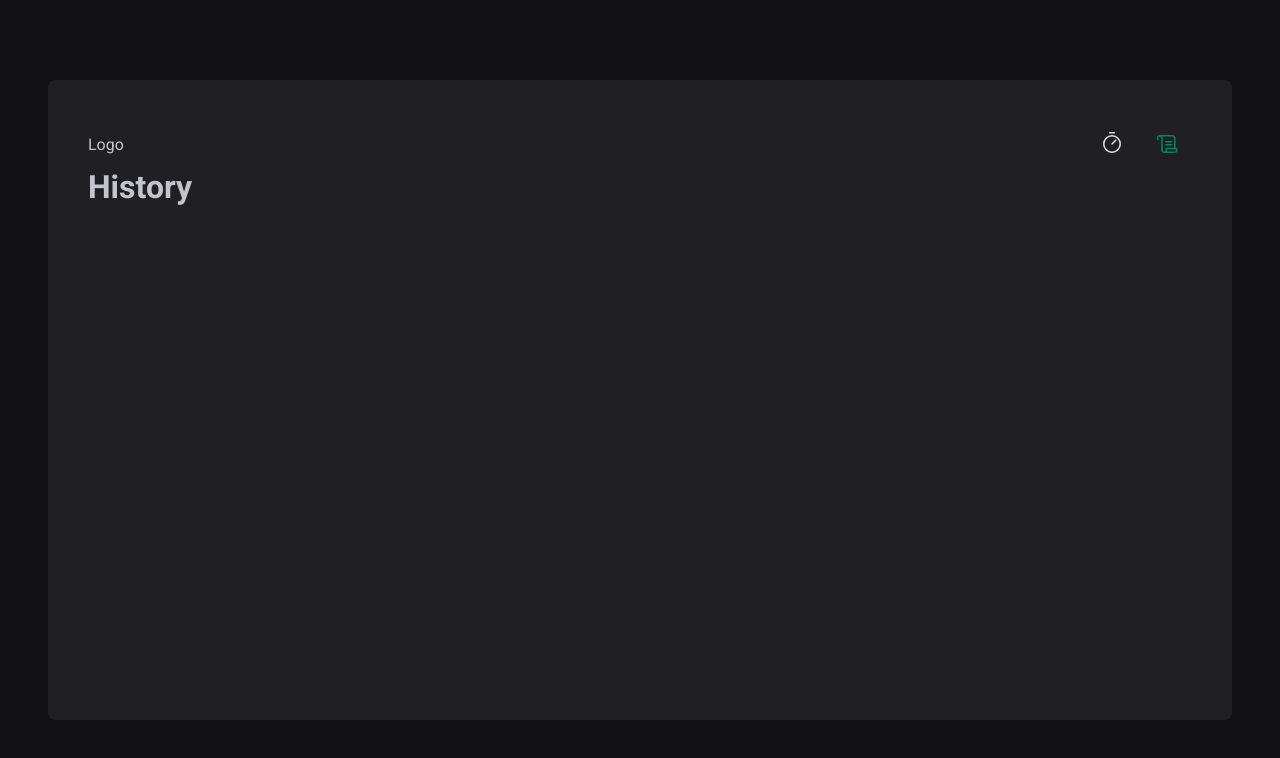
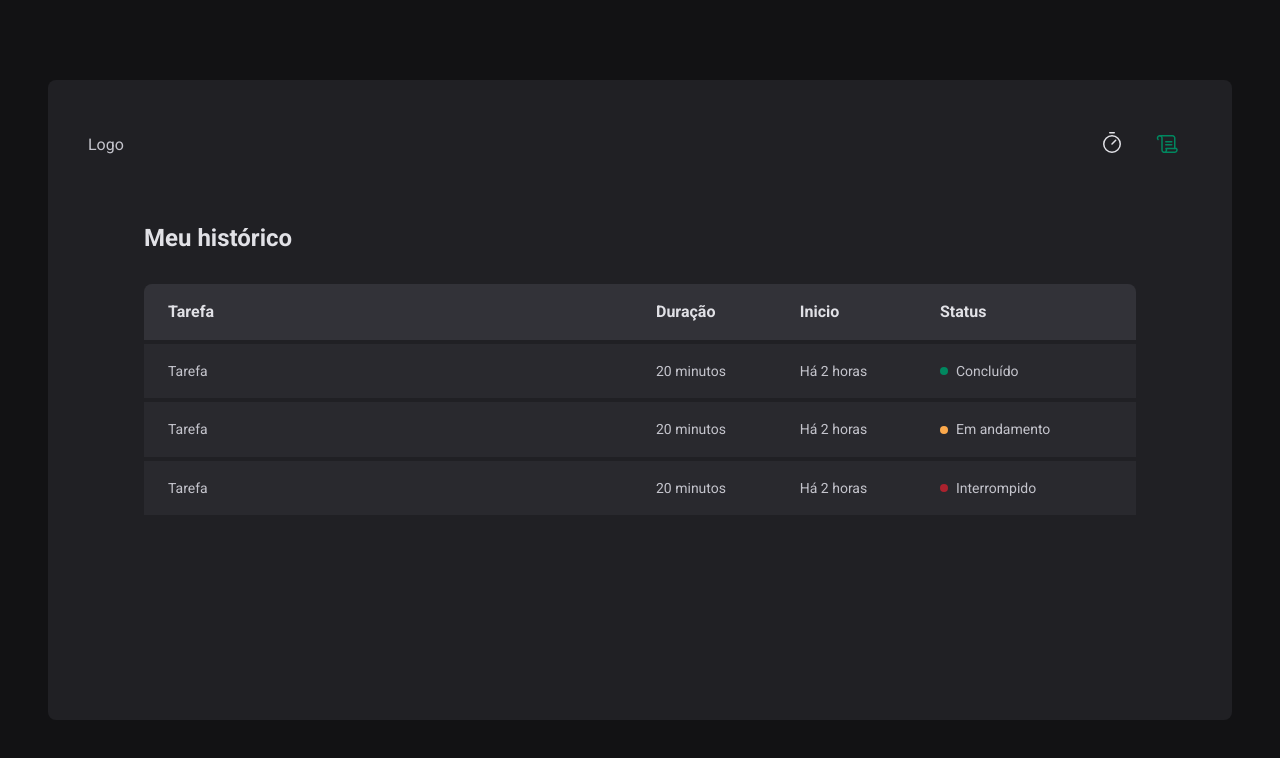
Before and after one commit to gutierry13/pomodoroTimer, a React (Vite) app: page /history in a window 1280 px wide. Shown: the top 758 px of the page. Built offline with nearby package versions, Linux system fonts and the light colour scheme.

Commit message:
History page and task status

```diff
--- a/src/pages/history/index.tsx
+++ b/src/pages/history/index.tsx
@@ -1,7 +1,47 @@
+import { HistoryContainer, HistoryList, Status } from './styles'
+
 export function History() {
   return (
-    <div>
-      <h1>History</h1>
-    </div>
+    <HistoryContainer>
+      <h1>Meu histórico</h1>
+      <HistoryList>
+        <table>
+          <thead>
+            <tr>
+              <th>Tarefa</th>
+              <th>Duração</th>
+              <th>Inicio</th>
+              <th>Status</th>
+            </tr>
+          </thead>
+          <tbody>
+            <tr>
+              <td>Tarefa</td>
+              <td>20 minutos</td>
+              <td>Há 2 horas</td>
+              <td>
+                <Status statusColor="green">Concluído</Status>
+              </td>
+            </tr>
+            <tr>
+              <td>Tarefa</td>
+              <td>20 minutos</td>
+              <td>Há 2 horas</td>
+              <td>
+                <Status statusColor="yellow">Em andamento</Status>
+              </td>
+            </tr>
+            <tr>
+              <td>Tarefa</td>
+              <td>20 minutos</td>
+              <td>Há 2 horas</td>
+              <td>
+                <Status statusColor="red">Interrompido</Status>
+              </td>
+            </tr>
+          </tbody>
+        </table>
+      </HistoryList>
+    </HistoryContainer>
   )
 }
--- a/src/pages/history/styles.ts
+++ b/src/pages/history/styles.ts
@@ -0,0 +1,73 @@
+import { styled } from 'styled-components'
+
+export const HistoryContainer = styled.main`
+  flex: 1;
+  padding: 3.5rem;
+  display: flex;
+  flex-direction: column;
+  h1 {
+    font-size: 1.5rem;
+    color: ${(props) => props.theme['gray-100']};
+  }
+`
+export const HistoryList = styled.div`
+  flex: 1;
+  overflow: auto;
+  margin-top: 2rem;
+  table {
+    width: 100%;
+    border-collapse: collapse;
+    min-width: 600px;
+    th {
+      background-color: ${(props) => props.theme['gray-600']};
+      padding: 1rem;
+      text-align: left;
+      color: ${(props) => props.theme['gray-100']};
+      font: 0.875rem;
+      line-height: 1.5;
+      &:first-child {
+        border-top-left-radius: 8px;
+        padding-left: 1.5rem;
+      }
+      &:last-child {
+        border-top-right-radius: 8px;
+        padding-right: 1.5rem;
+      }
+    }
+    td {
+      background-color: ${(props) => props.theme['gray-700']};
+      border-top: 4px solid ${(props) => props.theme['gray-800']};
+      padding: 1rem;
+      font-size: 0.875rem;
+      line-height: 1.6;
+      &:first-child {
+        padding-left: 1.5rem;
+        width: 50%;
+      }
+      &:last-child {
+        padding-right: 1.5rem;
+      }
+    }
+  }
+`
+const STATUS_COLORS = {
+  yellow: 'yellow-500',
+  red: 'red-500',
+  green: 'green-500'
+} as const
+interface StatusProps {
+  statusColor: keyof typeof STATUS_COLORS
+}
+export const Status = styled.span<StatusProps>`
+  display: flex;
+  align-items: center;
+  gap: 0.5rem;
+  &::before {
+    content: '';
+    width: 0.5rem;
+    height: 0.5rem;
+    border-radius: 9999px;
+    background-color: ${(props) =>
+      props.theme[STATUS_COLORS[props.statusColor]]};
+  }
+`
```
